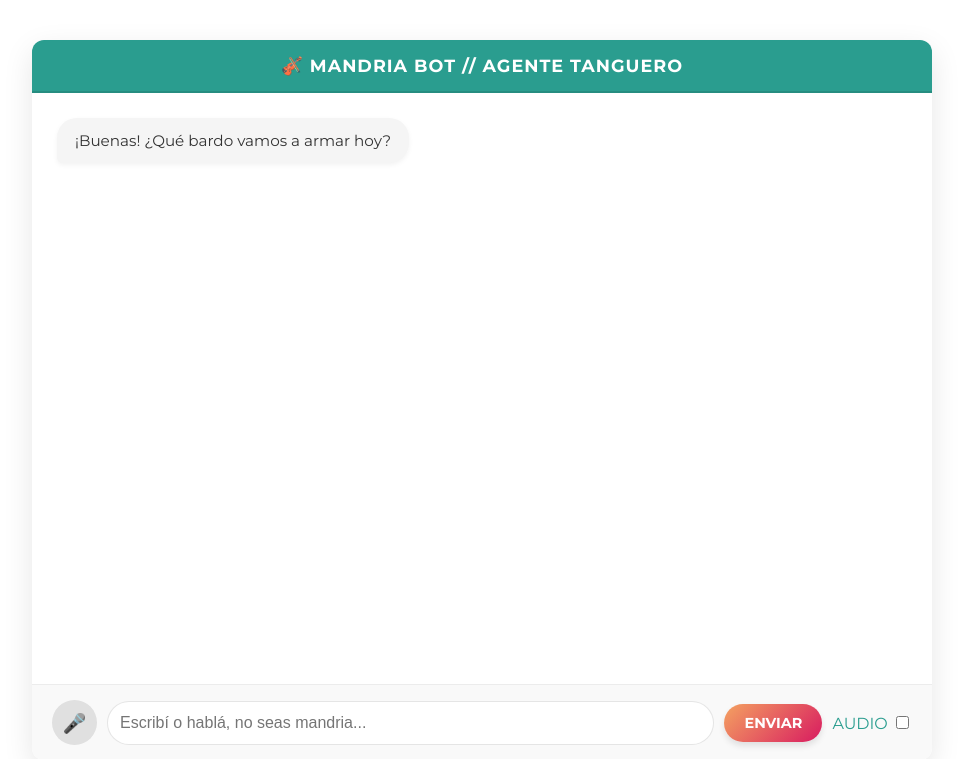
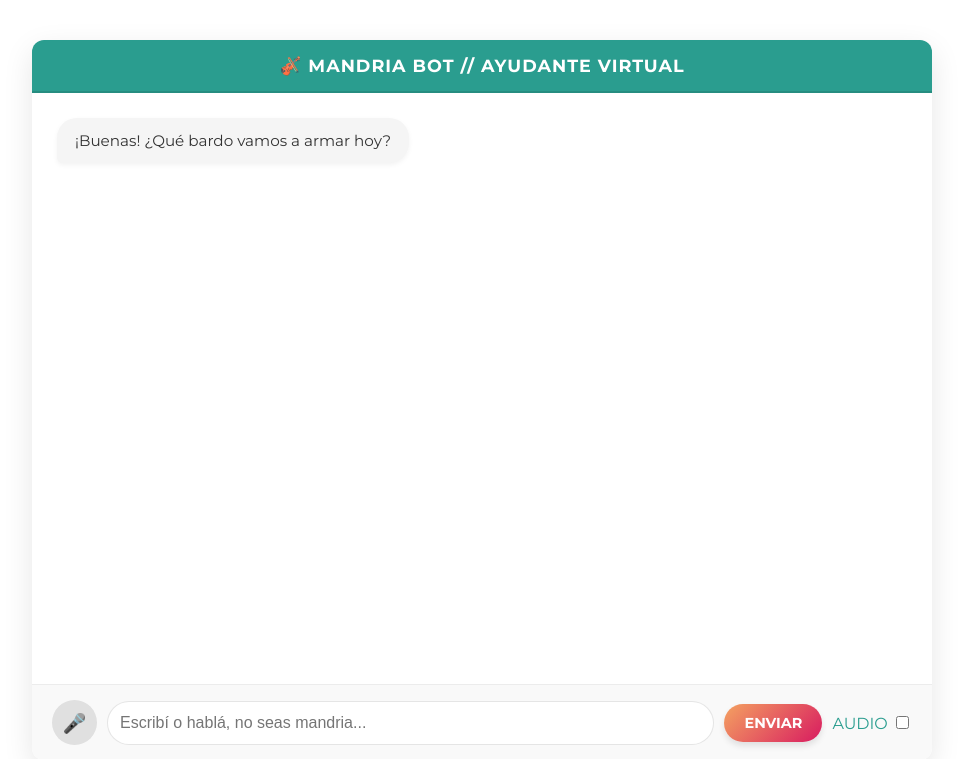
Before and after one commit to christianzamher/ai-agent, a Python web app: template templates/index.html in a window 1280 px wide. Shown: the top 759 px of the page, without its empty margins (158-1121 px from the left). Run offline with Jinja, Linux system fonts and the light colour scheme; the template is opened without the code that fills it, so the values that code supplies are empty.

Commit message:
index.html actualizado

```diff
--- a/templates/index.html
+++ b/templates/index.html
@@ -11,7 +11,7 @@
 
 <body>
     <div id="chat-container">
-        <div id="header">🎻 MANDRIA BOT // AGENTE TANGUERO</div>
+        <div id="header">🎻 MANDRIA BOT // AYUDANTE VIRTUAL</div>
 
         <div id="chat-box">
             <div class="msg bot">¡Buenas! ¿Qué bardo vamos a armar hoy?</div>
@@ -34,8 +34,7 @@
     </div>
 
     <script>
-        // ... (Tu lógica de JavaScript actual se mantiene igual, ya que funciona de diez)
-        // Solo asegúrate de copiarla tal cual la tenías dentro de estos tags.
+
 
         let recognition;
         let isRecording = false;
```
